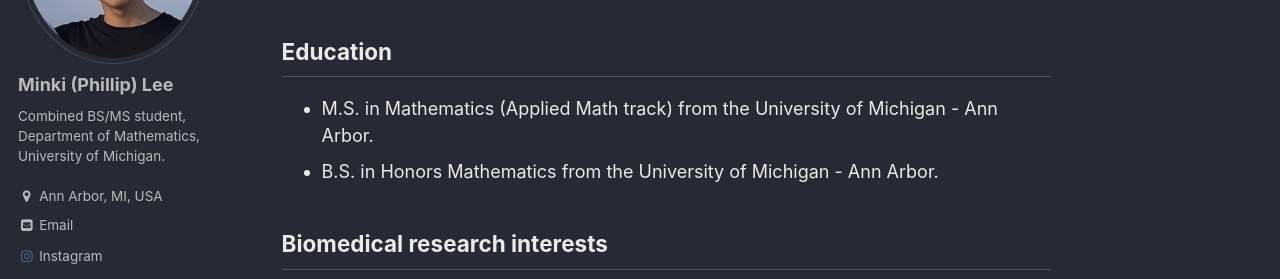
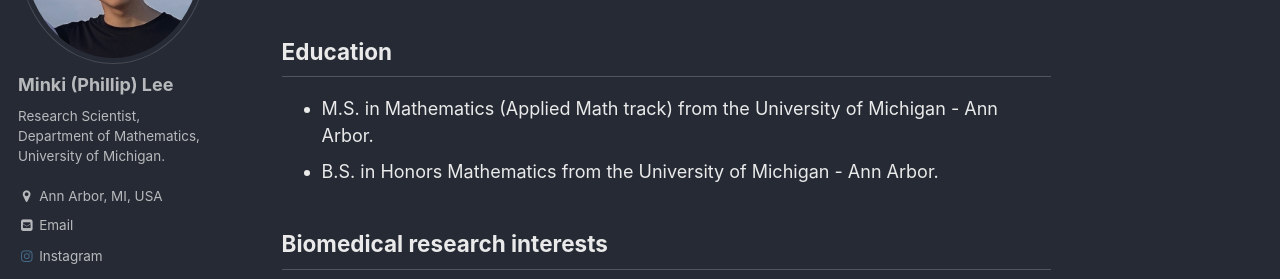
Before and after one commit to minkiplee/minkiplee.github.io, a Jekyll site: the page built from _pages/about.md, in a window 1280 px wide. Shown: the part 275-554 px from the top of the page. Built offline with Jekyll 4.4.1, drawn with Linux system fonts in a browser that asks for light colours; nearby versions of some CDN libraries; some web fonts are replaced; library files that are not in the unit come from our copies.

Commit message:
Update _config.yml

```diff
--- a/_config.yml
+++ b/_config.yml
@@ -84,7 +84,7 @@ analytics:
 author:
   name             : "Minki (Phillip) Lee"
   avatar           : "IMG_7948.jpg"
-  bio              : "Combined BS/MS student,<br>
+  bio              : "Research Scientist,<br>
                       Department of Mathematics,<br>
                       University of Michigan."
   location         : "Ann Arbor, MI, USA"
```
